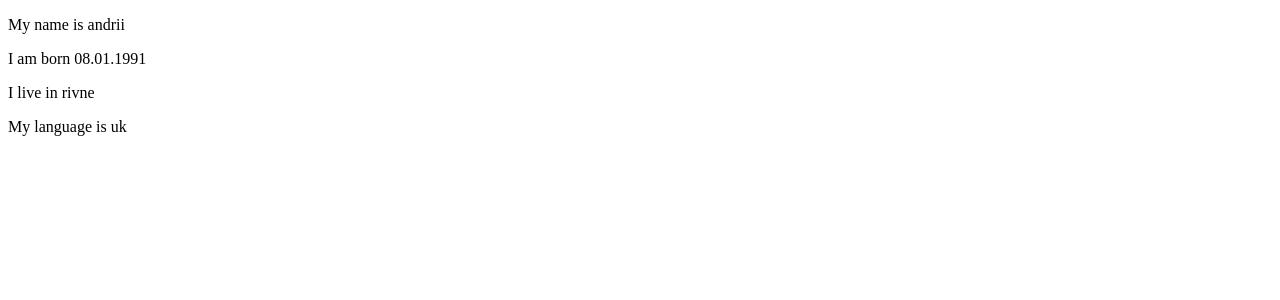
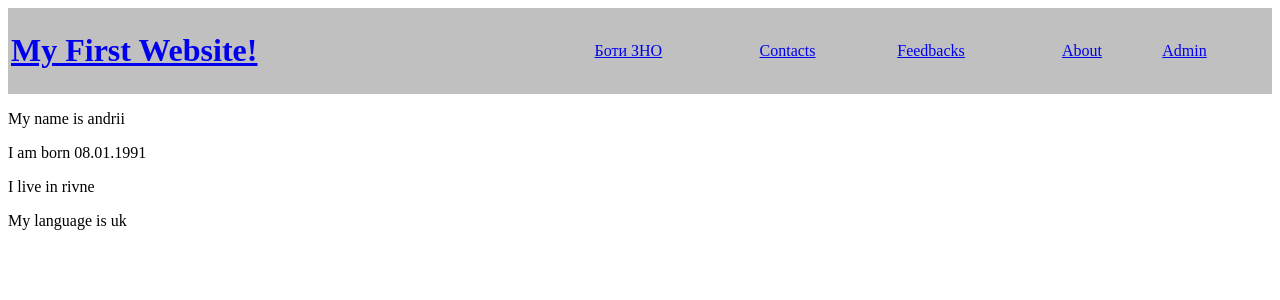
Before and after one commit to andriinovak/django_apli, a Django app: page /about_us/ in a window 1280 px wide. Shown: the top 300 px of the page. Run offline with Django 3.2, Linux system fonts and the light colour scheme.

Commit message:
add base.html

```diff
--- a/core/templates/base.html
+++ b/core/templates/base.html
@@ -7,6 +7,19 @@
     <title>{% block html_title %}Default title{% endblock html_title %}</title>
 </head>
 <body>
+     <header>
+        <table bgcolor="#c0c0c0"  width="100%">
+            <tr>
+                <td><h1><a href="/">My First Website!</a></h1></td>
+                <td><a href="/subjects/">Боти ЗНО</a></td>
+                <td><a href="/contact_us/">Contacts</a></td>
+                <td><a href="/feedbacks/">Feedbacks</a></td>
+                <td><a href="/about_us/">About</a></td>
+                <td><a href="/admin/">Admin</a></td>
+            </tr>
+        </table>
+    </header>
+
     {% block content %}
     {% endblock content %}
 </body>
```
